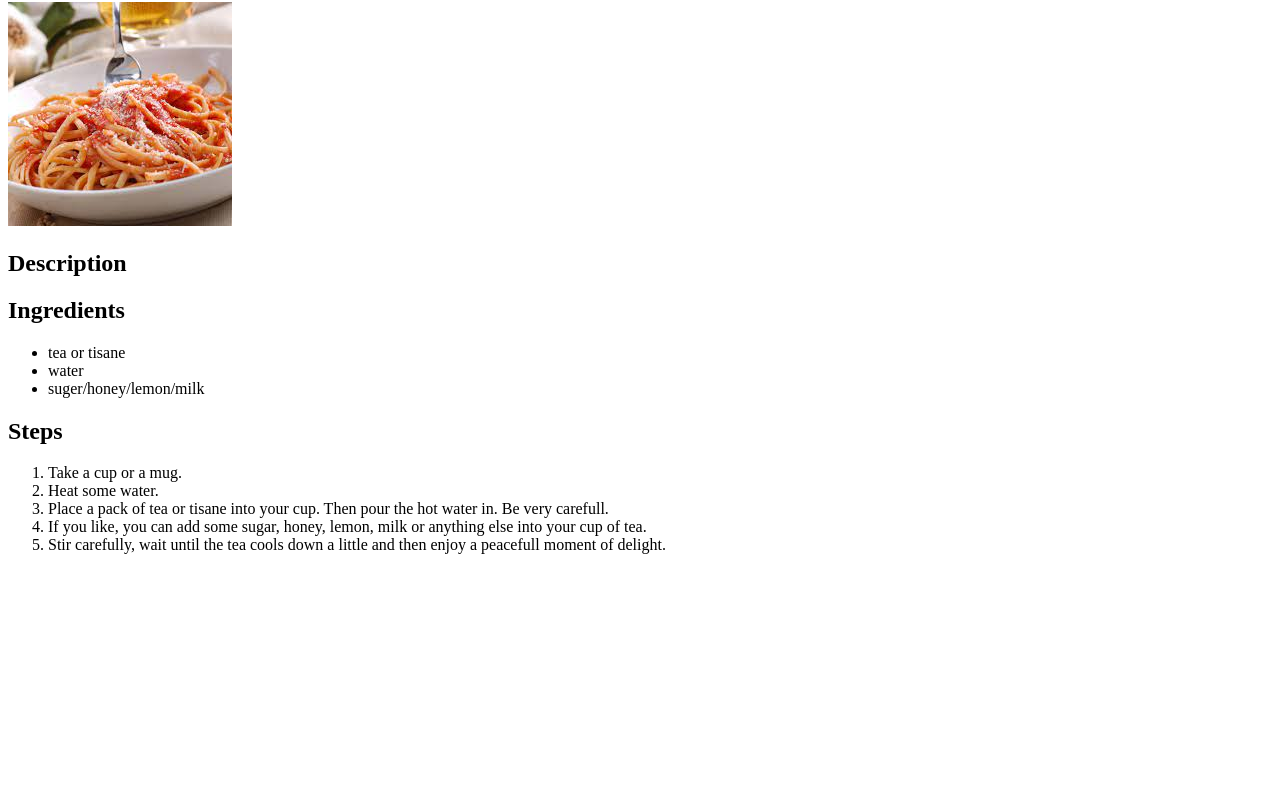
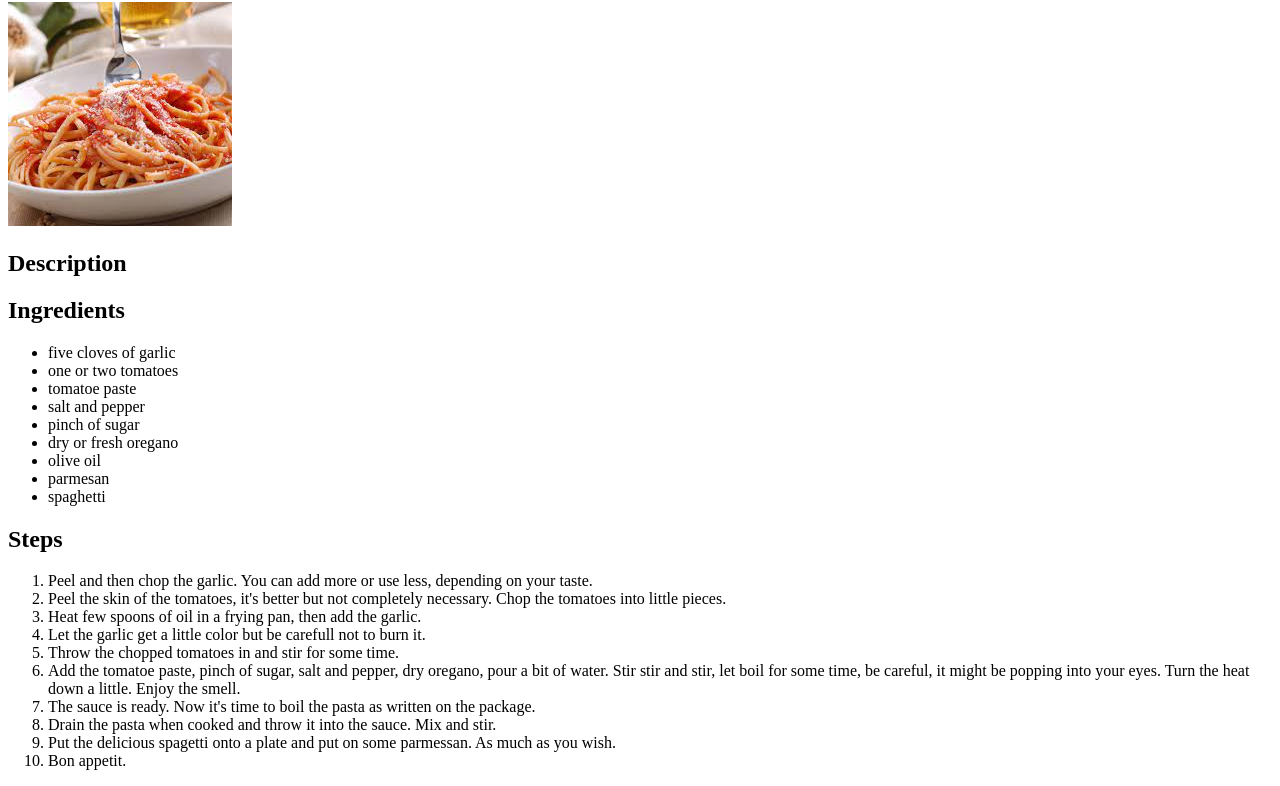
Before and after one commit to wada23/odin-recipes, a plain HTML site: page recipes/spaghetti.html in a window 1280 px wide. Shown: the part 78-864 px from the top of the page. Before the commit the page ends 800 px from the top, so only its background shows below. Drawn offline with Linux system fonts and the light colour scheme.

Commit message:
Modify index.html and Spaghetti.html, Add image of spaghetti

```diff
--- a/recipes/spaghetti.html
+++ b/recipes/spaghetti.html
@@ -7,26 +7,39 @@
     </head>
     <body>
         <h1>Spaghetti</h1>
-        <img src="images/images.jpeg">
+        <img src="images/spaghetti.jpeg">
         <h2>Description</h2>
         <h2>Ingredients</h2>
         <ul>
-            <li>tea or tisane</li>
-            <li>water</li>
-            <li>suger/honey/lemon/milk</li>
+            <li>five cloves of garlic</li>
+            <li>one or two tomatoes</li>
+            <li>tomatoe paste</li>
+            <li>salt and pepper</li>
+            <li>pinch of sugar</li>
+            <li>dry or fresh oregano</li>
+            <li>olive oil</li>
+            <li>parmesan</li>
+            <li>spaghetti</li>
         </ul>
         <h2>Steps</h2>
         <ol>
-            <li>Take a cup or a mug.</li>
-            <li>Heat some water.</li>
-            <li>Place a pack of tea or tisane into your cup.
-                Then pour the hot water in. Be very carefull.</li>
-            <li>If you like, you can add some sugar, honey, lemon, milk
-                or anything else into your cup of tea.
+            <li>Peel and then chop the garlic. You can add more
+                or use less, depending on your taste.
             </li>
-            <li>Stir carefully, wait until the tea cools down a little
-                and then enjoy a peacefull moment of delight.
+            <li>Peel the skin of the tomatoes, it's better but not completely necessary.
+                Chop the tomatoes into little pieces.
             </li>
+            <li>Heat few spoons of oil in a frying pan, then add the garlic.</li>
+            <li>Let the garlic get a little color but be carefull not to burn it.</li>
+            <li>Throw the chopped tomatoes in and stir for some time.</li>
+            <li>Add the tomatoe paste, pinch of sugar, salt and pepper, dry oregano,
+                pour a bit of water. Stir stir and stir, let boil for some time, be careful,
+                it might be popping into your eyes. Turn the heat down a little. Enjoy the smell.
+            </li>
+            <li>The sauce is ready. Now it's time to boil the pasta as written on the package.</li>
+            <li>Drain the pasta when cooked and throw it into the sauce. Mix and stir.</li>
+            <li>Put the delicious spagetti onto a plate and put on some parmessan. As much as you wish.</li>
+            <li>Bon appetit.</li>
         </ol>
 
     </body>
```
Also changed, not shown: index.html (+1 -1 lines), recipes/images/spaghetti.jpeg (renamed from recipes/images/images.jpeg).
